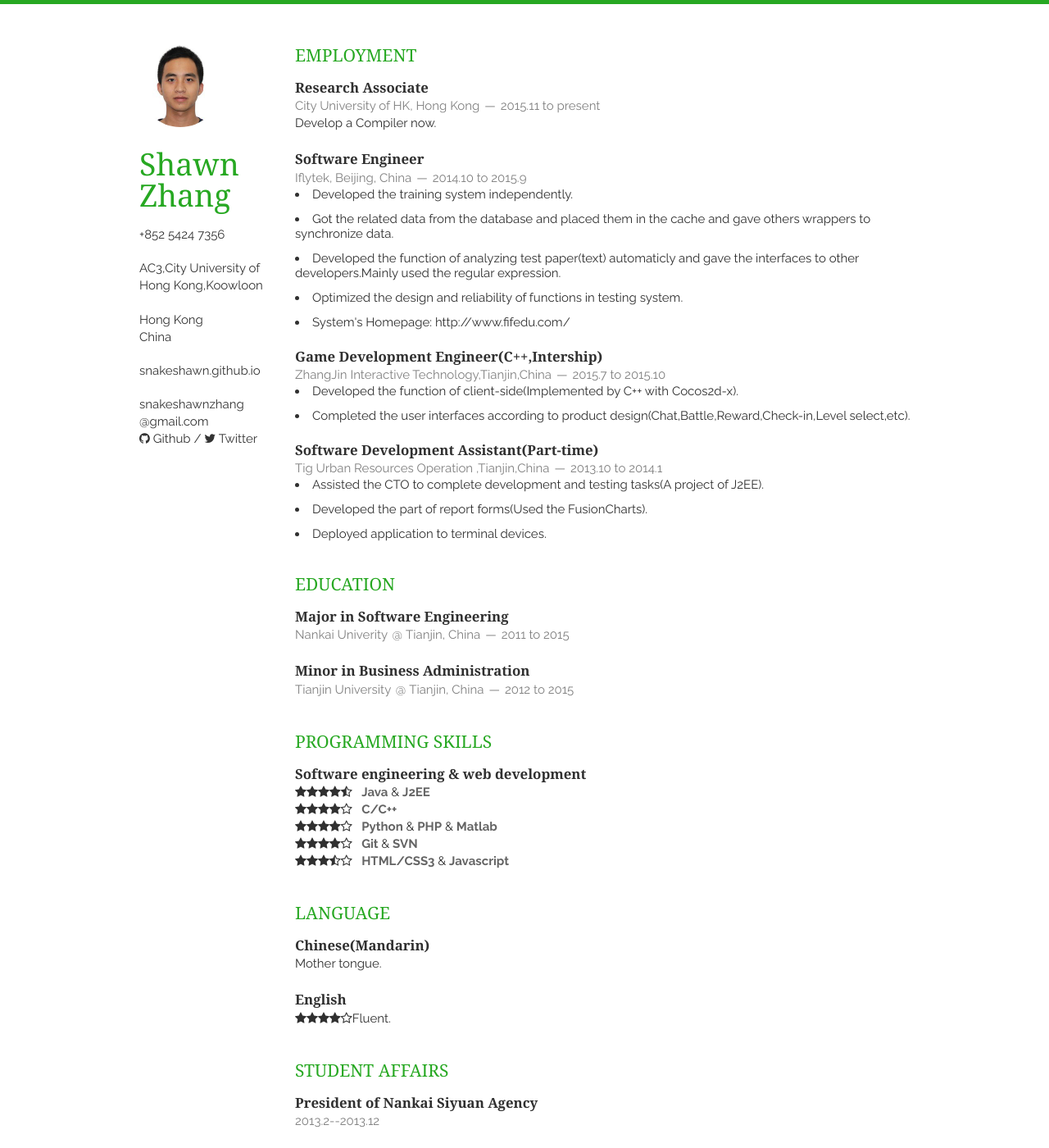
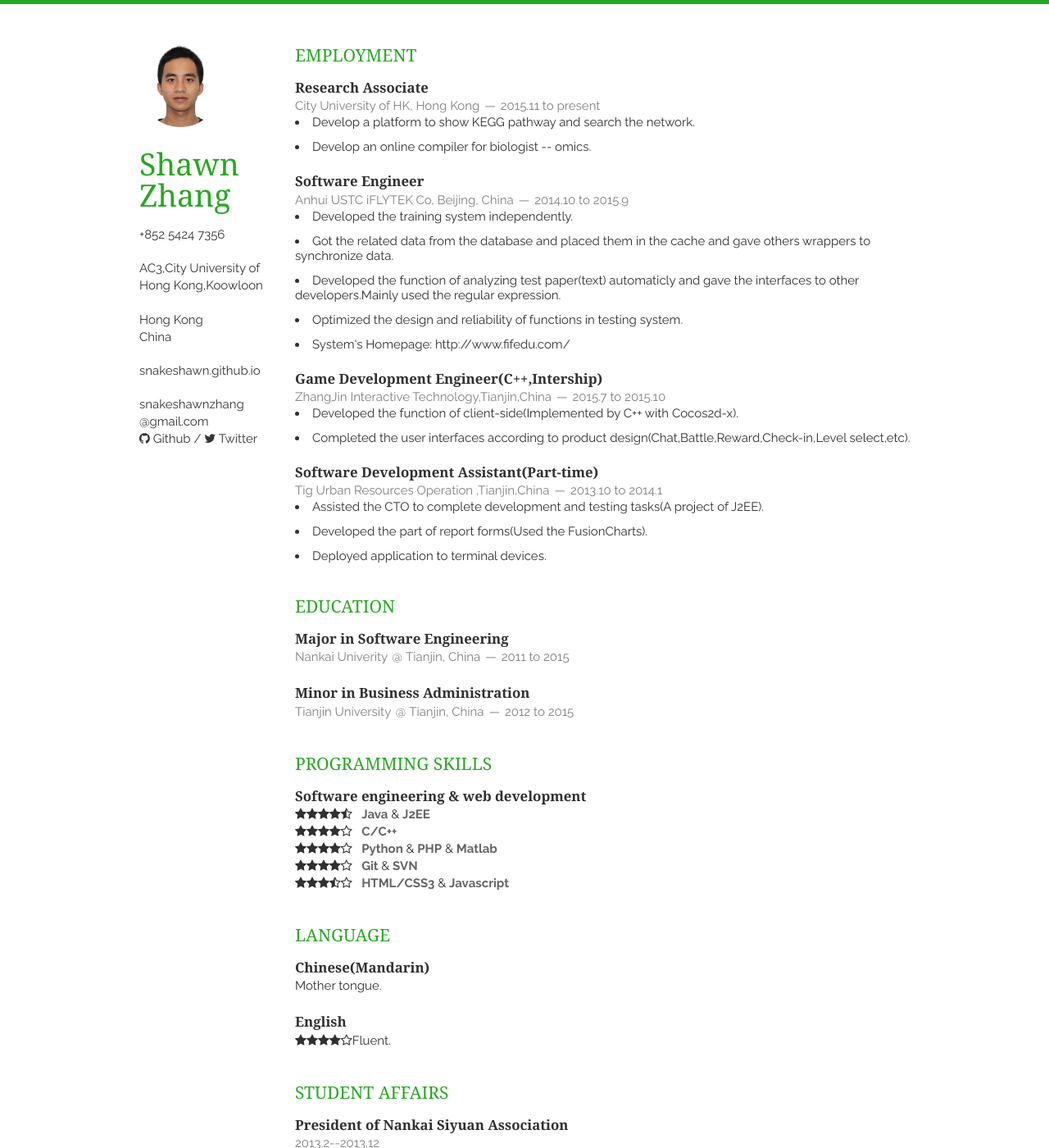
Before and after one commit to xzhcn6/vitae, a Jekyll site: the page built from index.html, in a window 1280 px wide and 1400 px high. Shown: the whole window at 82% size. Built offline with Jekyll 4.4.1, drawn with Linux system fonts in a browser that asks for light colours; nearby versions of some CDN libraries; Markdown is read by kramdown in place of the engine named in the settings; the list of posts is cut into pages by our own code.

Commit message:
[#]employment + initiatives

```diff
--- a/_includes/employment.html
+++ b/_includes/employment.html
@@ -5,14 +5,15 @@
             <h1>Research Associate</h1>
             <span><address>City University of HK, Hong Kong</address><time>2015.11 to present</time></span>
         </header>
-        <p>
-            Develop a Compiler now.
+		<p>
+			<li>Develop a platform to show KEGG pathway and search the network.
+			<li>Develop an online compiler for biologist -- omics.
         </p>
     </article>
     <article>
         <header>
             <h1>Software Engineer</h1>
-            <span><address>Iflytek, Beijing, China</address><time>2014.10 to 2015.9</time></span>
+            <span><address>Anhui USTC iFLYTEK Co, Beijing, China</address><time>2014.10 to 2015.9</time></span>
         </header>
         <p>
             <li>Developed the training system independently.
--- a/_includes/initiatives.html
+++ b/_includes/initiatives.html
@@ -2,7 +2,7 @@
     <h1>Student Affairs</h1>
     <article>
         <header>
-            <h1>President of Nankai Siyuan Agency</h1>
+            <h1>President of Nankai Siyuan Association</h1>
             <span><time>2013.2--2013.12</time></span>
         </header>
         <p>
```
